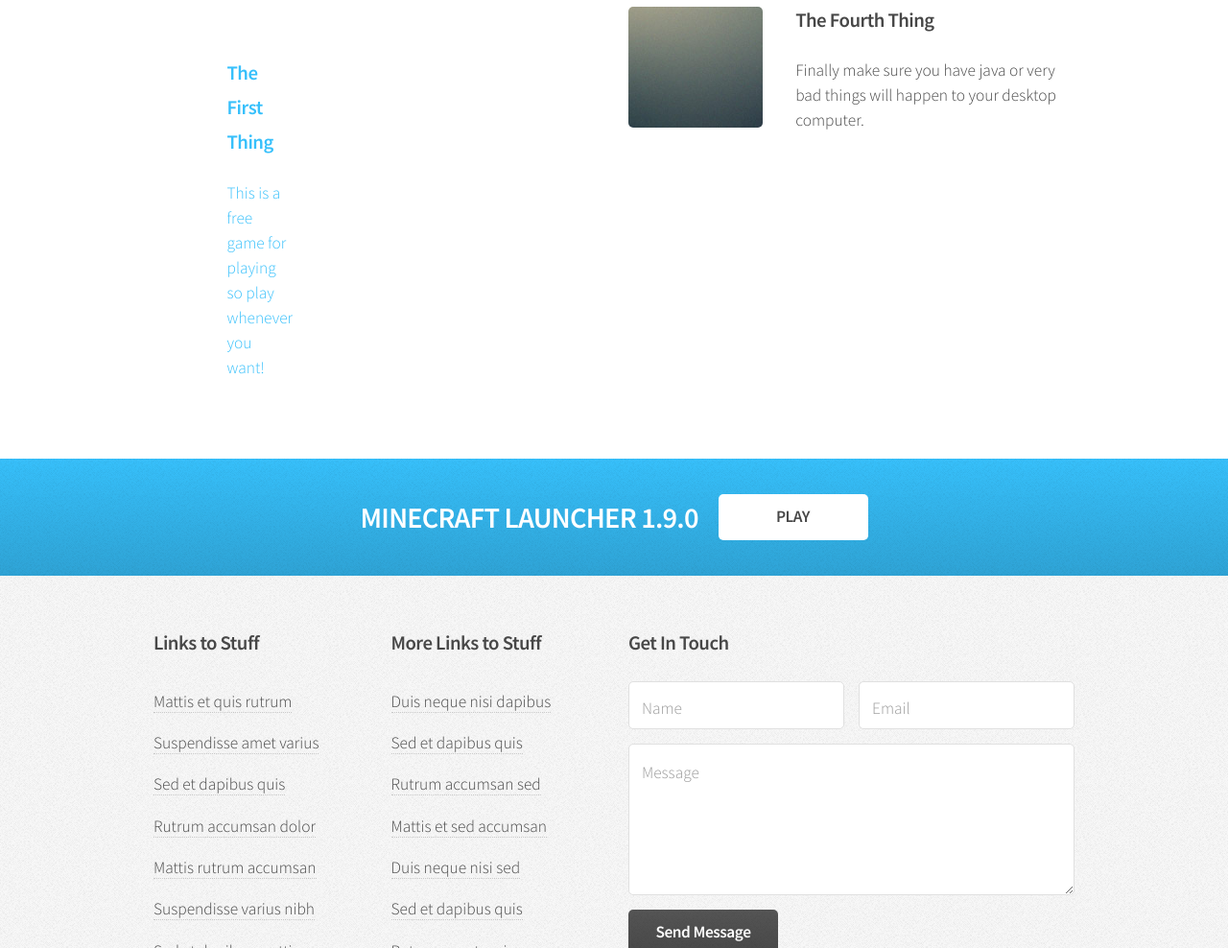
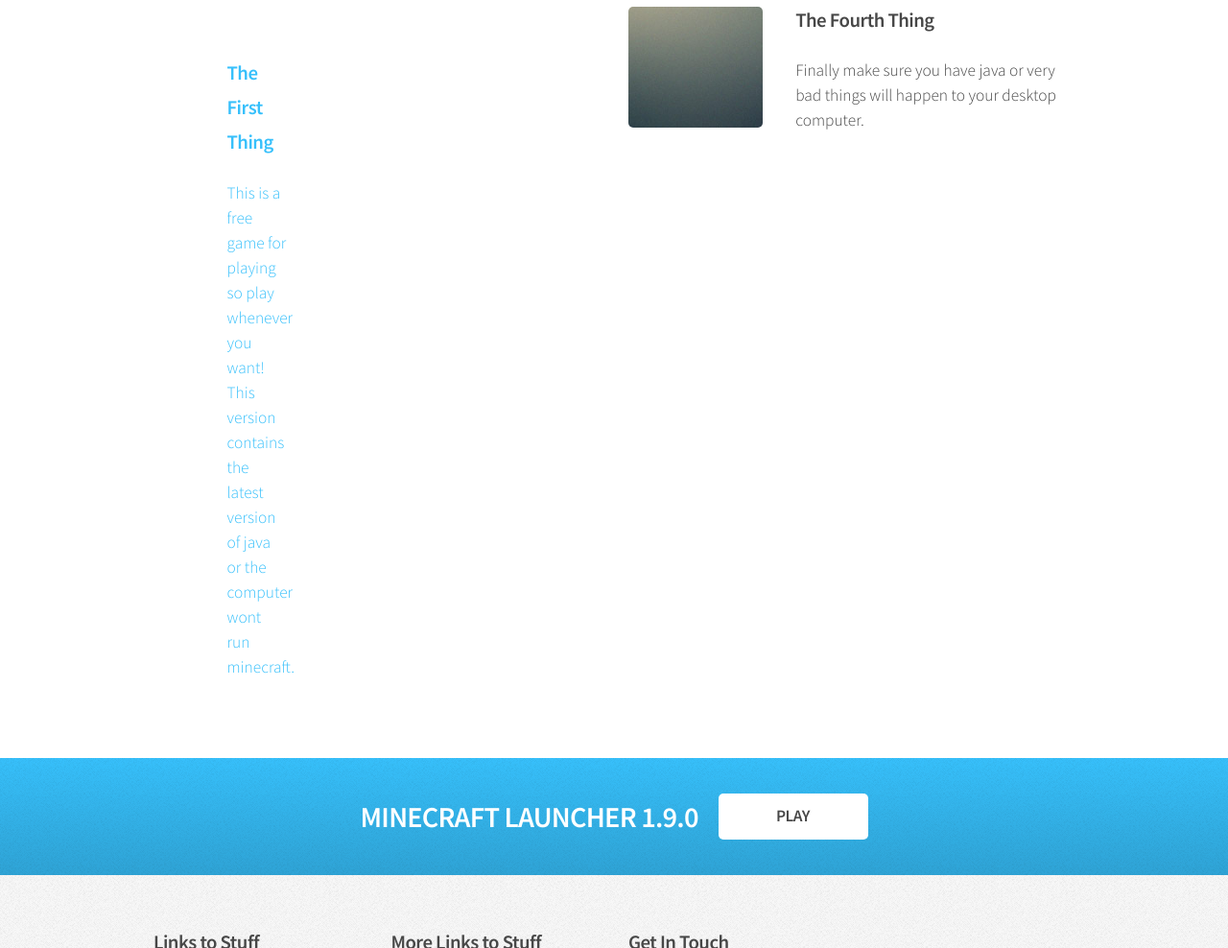
Before and after one commit to PhamtomGoldenFreddy/PhamtomGoldenFreddy.github.io, a plain HTML site: page index.html in a window 1280 px wide. Shown: the part 1370-2358 px from the top of the page at 96% size. Drawn offline with Linux system fonts and the light colour scheme; grey boxes are pictures that could not be loaded.

Commit message:
added txt

```diff
--- a/index.html
+++ b/index.html
@@ -112,7 +112,7 @@ v<!DOCTYPE HTML>
 									<iframe width="560" height="315" src="https://www.youtube.com/embed/MmB9b5njVbA" frameborder="0" allowfullscreen></iframe>
 									<div class="inner">
 										<h3>The First Thing</h3>
-										<p>This is a free game for playing so play whenever you want!</p>
+										<p>This is a free game for playing so play whenever you want! This version contains the latest version of java or the computer wont run minecraft.</p>
 									</div>
 								</div>
 							</section>
```
